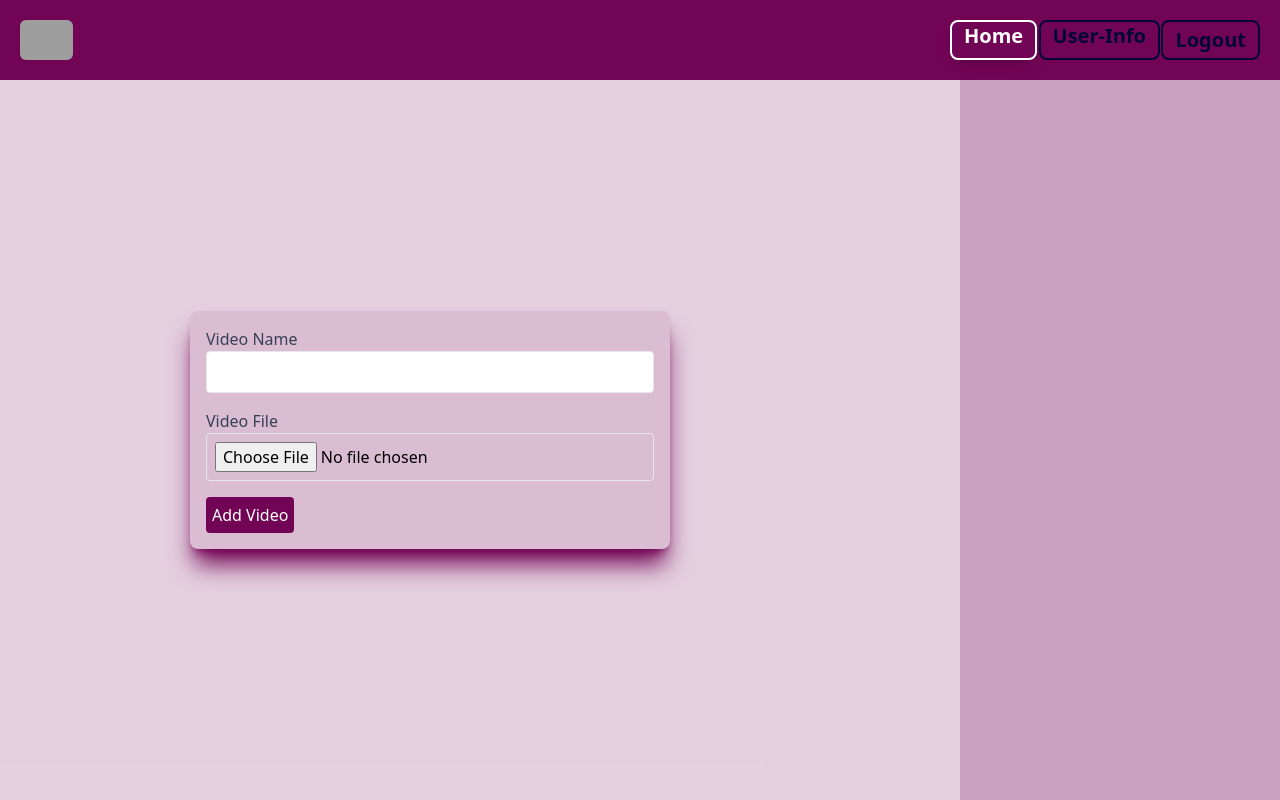
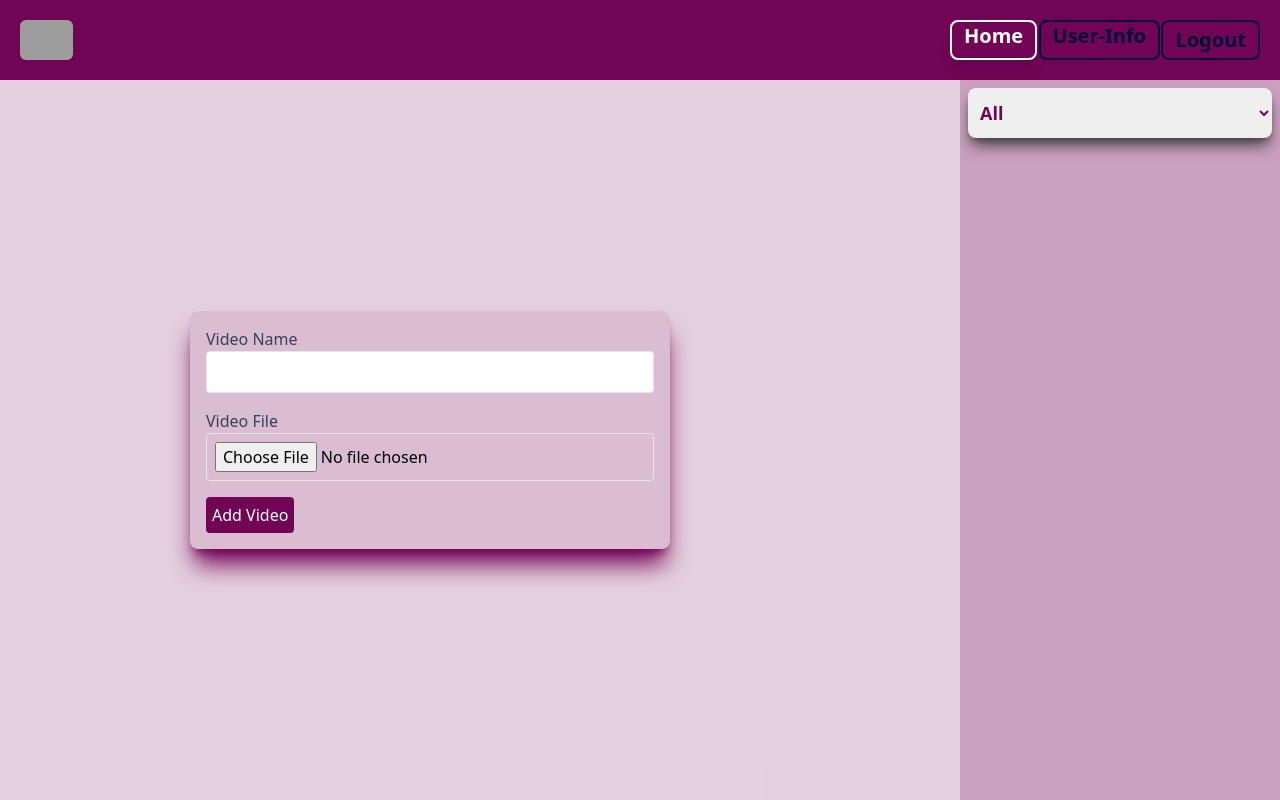
Before and after one commit to SGsubuuu-2322/Video_Player-Web_App, a React (Vite) app: page / in a window 1280 px wide. Built offline with nearby package versions, Linux system fonts and the light colour scheme; sample sign-in values are in the browser's storage; grey boxes are pictures that could not be loaded.

Commit message:
Added the filter feature for the app...

```diff
--- /dev/null
+++ b/src/Components/Filter.jsx
@@ -0,0 +1,18 @@
+const Filter = ({ func }) => {
+  return (
+    <div className="p-2 w-full">
+      <form className="w-full">
+        <select
+          onChange={func}
+          name="filter"
+          className="w-full px-2 py-3 shadow-lg shadow-[#414040] rounded-lg focus:outline-0 font-black text-lg text-[#720455]"
+        >
+          <option value="All">All</option>
+          <option value="Bookmarked">Bookmarked</option>
+        </select>
+      </form>
+    </div>
+  );
+};
+
+export default Filter;
--- a/src/Components/Home.jsx
+++ b/src/Components/Home.jsx
@@ -1,14 +1,22 @@
+import { useEffect, useState } from "react";
 import AddVideo from "./AddVideo";
+import Filter from "./Filter";
 import VideoLists from "./VideoLists";
 
 const Home = () => {
+  const [category, setcategory] = useState("All");
+
+  useEffect(() => {
+    console.log(category);
+  }, [category]);
   return (
     <div className="h-full w-full flex">
       <div className="h-full w-[75%] bg-[#72045530] flex justify-center items-center">
         <AddVideo />
       </div>
       <div className="h-full w-[25%] bg-[#72045560] overflow-y-auto">
-        <VideoLists />
+        <Filter func={(e) => setcategory(e.target.value)} />
+        <VideoLists lists={category} />
       </div>
     </div>
   );
--- a/src/Components/VideoLists.jsx
+++ b/src/Components/VideoLists.jsx
@@ -4,9 +4,10 @@ import { IoCloseCircleSharp } from "react-icons/io5";
 import { bookmarkVideo, deleteVideo } from "../Store/Reducers/VideosReducer";
 // import { useEffect } from "react";
 
-const VideoLists = () => {
+const VideoLists = ({ lists }) => {
   const videos = useSelector((state) => state.videos.videos);
-  //   const bookMarkVideos = useSelector((state) => state.videos.bookmarked);
+  const bookMarkVideos = useSelector((state) => state.videos.bookmarked);
+
   const dispatch = useDispatch();
 
   const handleToggleClick = (video) => {
@@ -22,7 +23,7 @@ const VideoLists = () => {
 
   return (
     <div className="p-4 mb-16">
-      {videos.map((video) => (
+      {(lists === "All" ? videos : bookMarkVideos).map((video) => (
         <div
           key={video.id}
           className="mb-4 p-4 bg-white rounded-lg shadow-md flex items-center justify-between shadow-lg shadow-[#720455]"
```
